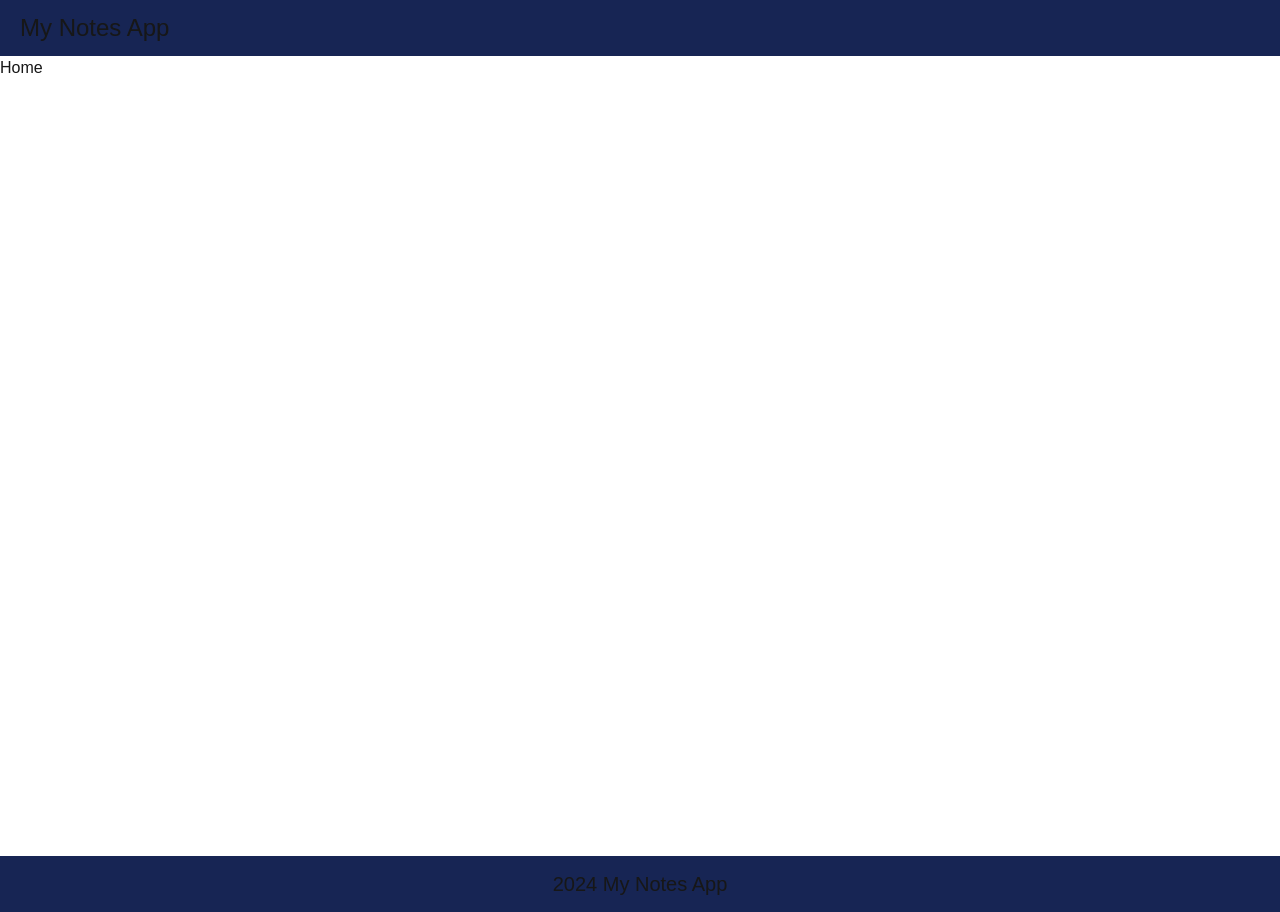
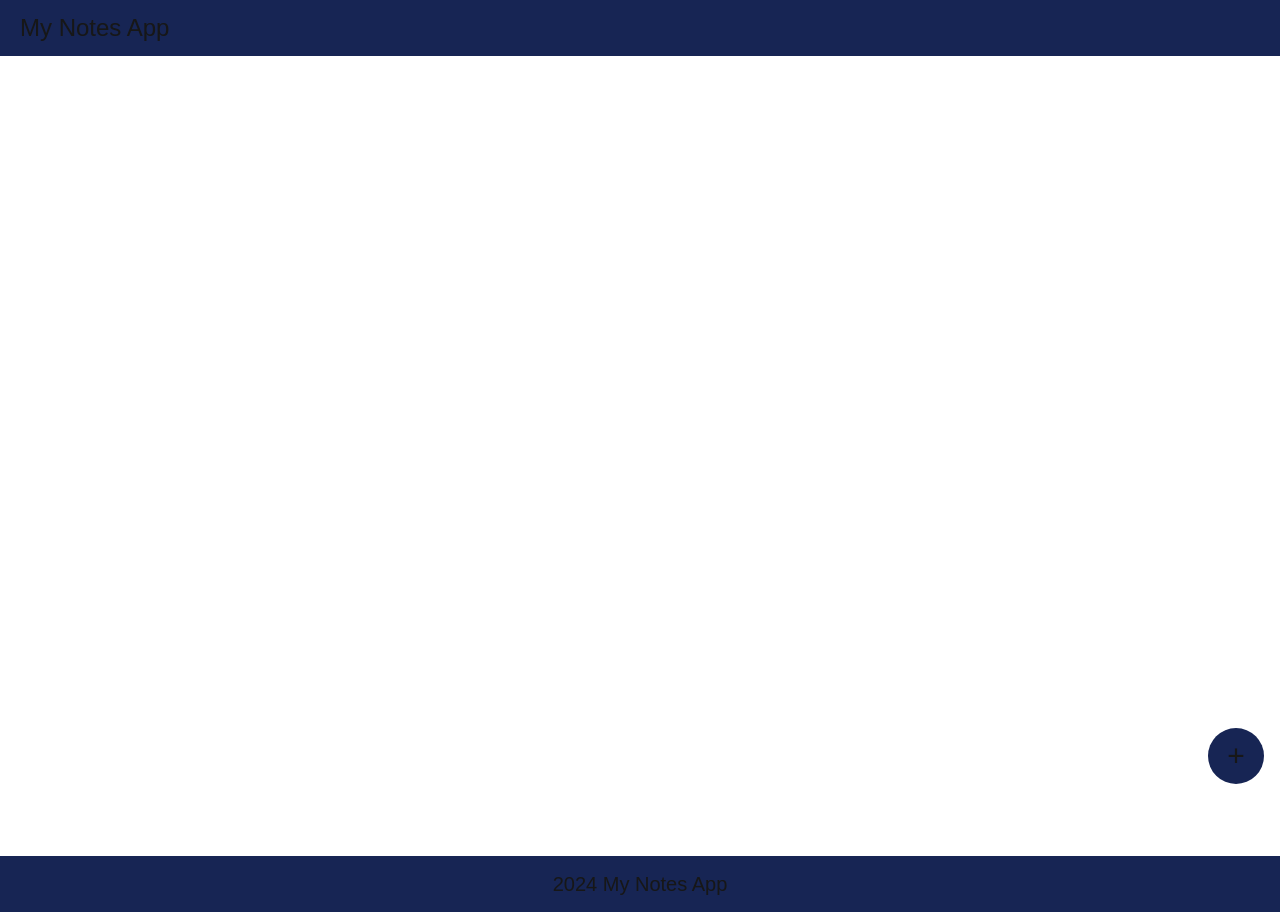
Before and after one commit to giojano1/re_test, a Next.js app: page / in a window 1280 px wide. Built offline with nearby package versions, Linux system fonts and the light colour scheme.

Commit message:
feature/options-btn

```diff
--- a/app/page.tsx
+++ b/app/page.tsx
@@ -1,5 +1,11 @@
+"use client";
+import AddCardButton from "@/components/addButton";
 import React from "react";
 
 export default function Home() {
-  return <div>Home</div>;
+  return (
+    <div>
+      <AddCardButton />
+    </div>
+  );
 }
--- /dev/null
+++ b/components/addButton/index.tsx
@@ -0,0 +1,35 @@
+"use client";
+import React, { useState } from "react";
+import { cn } from "@/lib/utils";
+const AddCardButton = () => {
+  const buttonOptions = ["yellow", "green", "blue", "pink"];
+  const [showOptions, setShowOptions] = useState<boolean>(false);
+  const handleShowOptions = {};
+  return (
+    <div className="fixed bottom-4 right-4">
+      {showOptions && (
+        <div className="flex flex-col gap-2">
+          {buttonOptions.map((btn) => (
+            <button
+              className={cn(
+                `w-14 h-14 rounded-full bg-black `,
+                btn === "yellow" && "bg-yellow-200",
+                btn === "green" && "bg-green-200",
+                btn === "blue" && "bg-blue-200",
+                btn === "pink" && "bg-pink-200"
+              )}
+            ></button>
+          ))}
+        </div>
+      )}
+      <button
+        onClick={() => setShowOptions((prev) => !prev)}
+        className="bg-blue-950 w-14 h-14 rounded-full text-3xl  mt-2"
+      >
+        +
+      </button>
+    </div>
+  );
+};
+
+export default AddCardButton;
--- /dev/null
+++ b/lib/utils.ts
@@ -0,0 +1,6 @@
+import { type ClassValue, clsx } from "clsx";
+import { twMerge } from "tailwind-merge";
+
+export function cn(...inputs: ClassValue[]) {
+  return twMerge(clsx(inputs));
+}
```
Also changed, not shown: package.json (+6 -4 lines), 1 other file (tests, documents, lock files or other folders).
